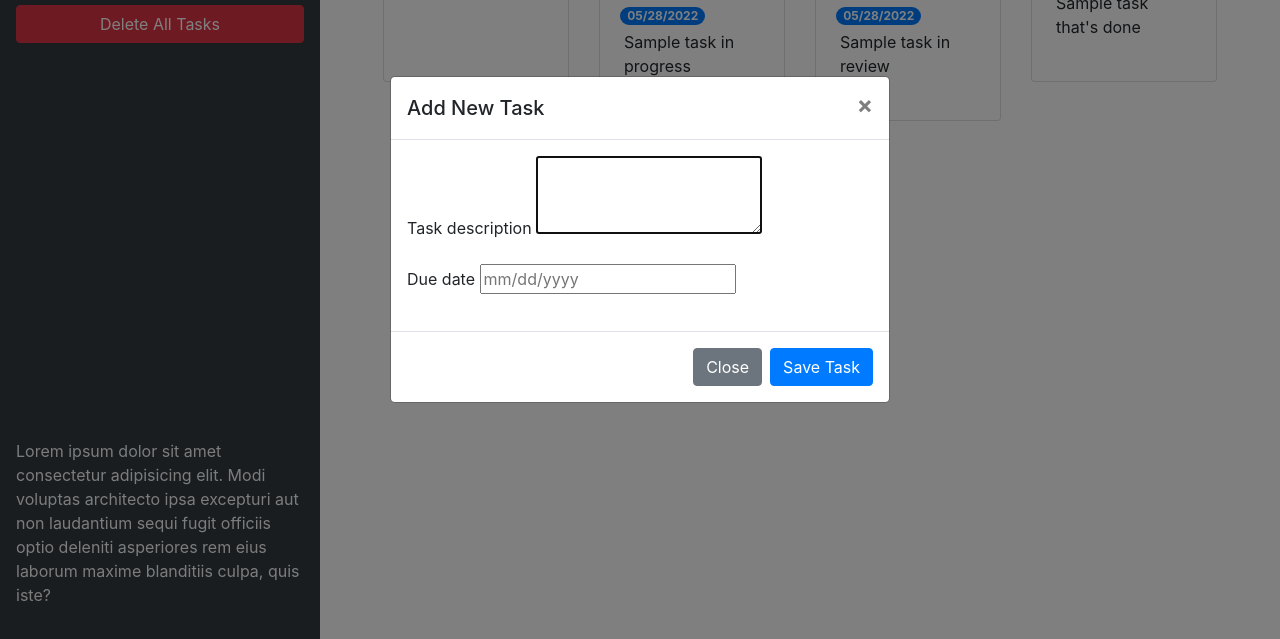
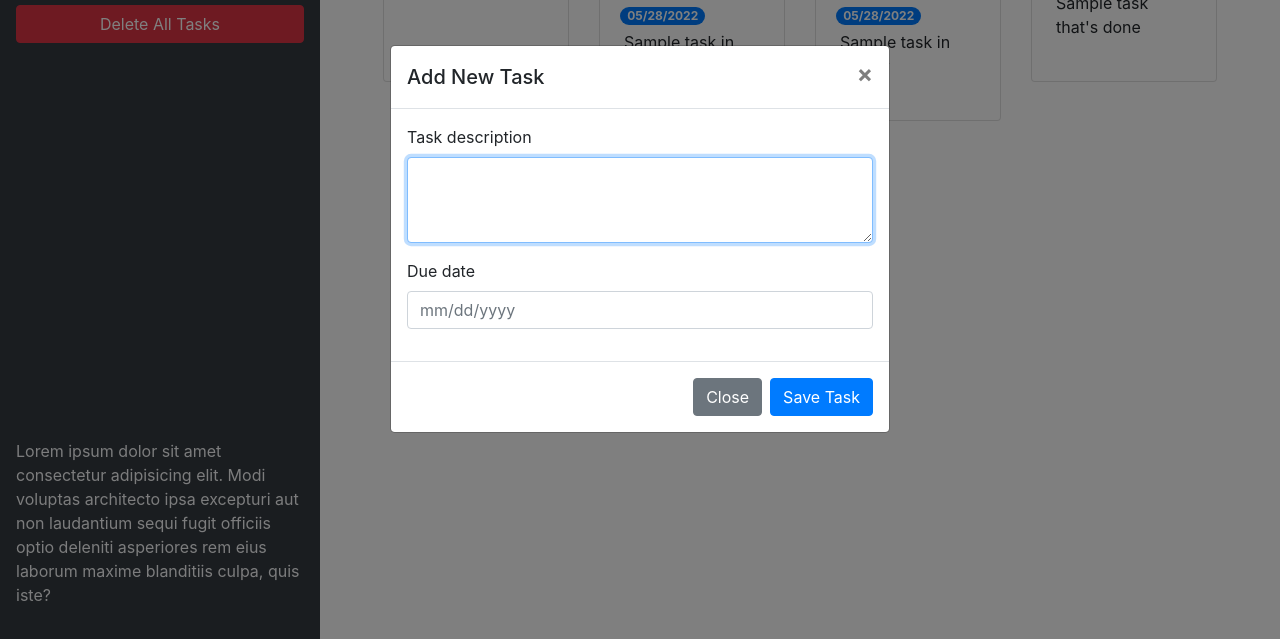
Before and after one commit to LumberJon1/Taskmaster-Pro, a plain HTML site: page index.html in a window 1280 px wide. Both pictures are taken after a click on the button "Add Task". Shown: the part 161-800 px from the top of the page. Drawn offline with nearby package versions, Linux system fonts and the light colour scheme.

Commit message:
Added form styling for the modal to add tasks

```diff
--- a/index.html
+++ b/index.html
@@ -86,16 +86,18 @@
           </button>
         </div>
         <div class="modal-body">
+          <!--Modal form-->
           <form>
             <div class="form-group">
               <label for="modalTaskDescription">Task description</label>
-              <textarea id="modalTaskDescription" rows="3"></textarea>
+              <textarea id="modalTaskDescription" rows="3" class="form-control"></textarea>
             </div>
             <div class="form-group">
               <label for="modalDueDate">Due date</label>
-              <input type="text" id="modalDueDate" placeholder="mm/dd/yyyy" autocomplete="off" />
+              <input type="text" id="modalDueDate" class="form-control" placeholder="mm/dd/yyyy" autocomplete="off" />
             </div>
           </form>
+          <!--Modal footer-->
         </div>
         <div class="modal-footer">
           <button type="button" class="btn btn-secondary" data-dismiss="modal">Close</button>
```
